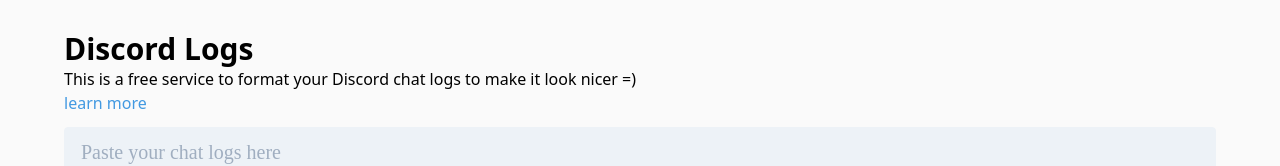
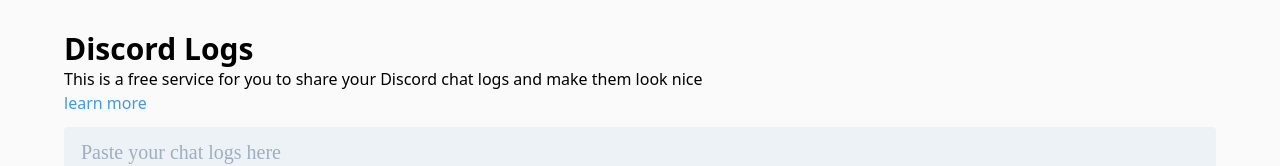
Before and after one commit to jellz/discord-logs, a Next.js app: page / in a window 1280 px wide. Shown: the top 166 px of the page. Built offline with nearby package versions, Linux system fonts and the light colour scheme; a web font is replaced by a local one; what @tailwindcss/ui would draw is missing.

Commit message:
remove =) from description

```diff
--- a/src/components/header.tsx
+++ b/src/components/header.tsx
@@ -9,8 +9,8 @@
 				</a>
 			</Link>
 			<p>
-				This is a free service to format your Discord chat logs to make it look
-				nicer =)
+				This is a free service for you to share your Discord chat logs and make
+				them look nice
 			</p>
 			<ul className='flex mb-3'>
 				<li className='mr-6'>
--- a/src/components/layout.tsx
+++ b/src/components/layout.tsx
@@ -11,11 +11,13 @@
 				<meta property='og:title' content='Discord Logs' />
 				<meta
 					property='og:description'
-					content='This is a free service to format your Discord chat logs to make it look nicer =)'
+					content='This is a free service for you to share your Discord chat logs and make
+					them look nice'
 				/>
 				<meta
 					name='description'
-					content='This is a free service to format your Discord chat logs to make it look nicer =)'
+					content='This is a free service for you to share your Discord chat logs and make
+					them look nice'
 				/>
 				<meta property='og:url' content='https://discordlogs.jlz.fun' />
 			</Head>
```
Also changed, not shown: 1 other file (tests, documents, lock files or other folders).
